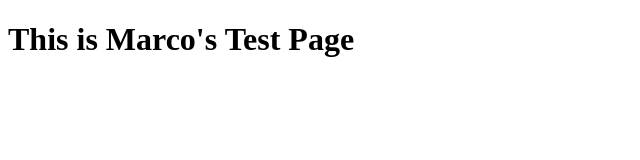
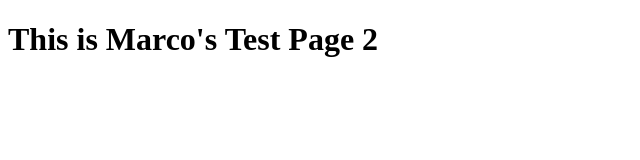
Before and after one commit to marcocorato/00-github-pages-demo, a plain HTML site: page index.html in a window 1280 px wide. Shown: the full height of the page, 0-640 px from the left. Drawn offline with Linux system fonts and the light colour scheme.

Commit message:
updated index.html content

```diff
--- a/index.html
+++ b/index.html
@@ -6,6 +6,6 @@
     <title>Marco's Page</title>
 </head>
 <body>
-    <h1> This is Marco's Test Page</h1>
+    <h1> This is Marco's Test Page 2</h1>
 </body>
 </html>
```
